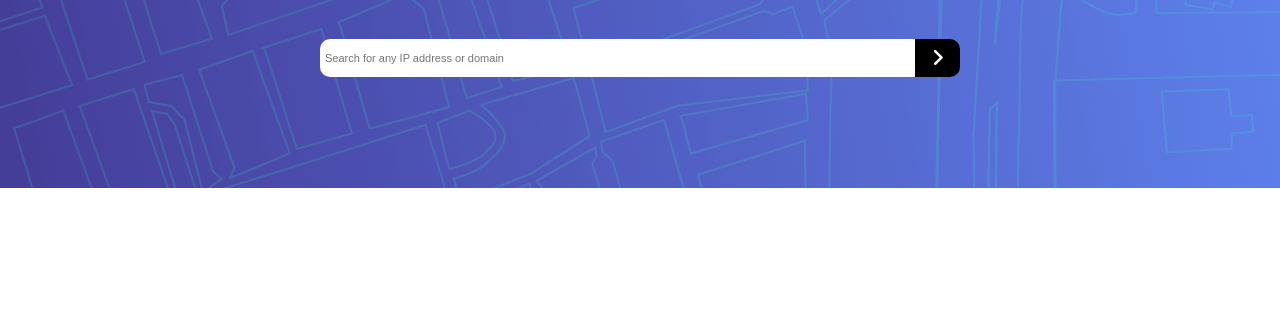
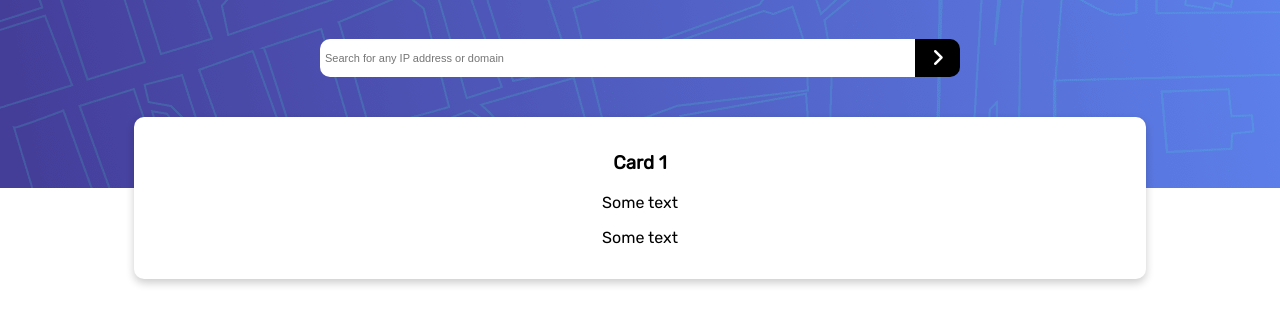
Before and after one commit to rlou88/ip-address-tracker, a plain HTML site: page index.html in a window 1280 px wide. Shown: the part 62-386 px from the top of the page. Drawn offline with Linux system fonts and the light colour scheme.

Commit message:
add: banner

```diff
--- a/index.html
+++ b/index.html
@@ -43,7 +43,7 @@
       >. Coded by <a href="#">Your Name Here</a>.
     </div> -->
 
-    <h1>IP Address Tracker</h1>
+    <h1 class="title">IP Address Tracker</h1>
 
     <div class="wrap">
       <div class="search">
@@ -58,6 +58,16 @@
       </div>
     </div>
 
+    <div class="banner">
+      <div class="banner-column">
+        <div class="card">
+          <h3>Card 1</h3>
+          <p>Some text</p>
+          <p>Some text</p>
+        </div>
+      </div>
+    </div>
+
     <script src=""></script>
     <script
       src="https://kit.fontawesome.com/91e18c41ba.js"
--- a/style.css
+++ b/style.css
@@ -4,7 +4,7 @@ body {
   font-family: Rubik, serif;
 }
 
-h1 {
+.title {
   text-align: center;
   font-weight: 700;
   color: white;
@@ -53,3 +53,22 @@ input {
   left: 50%;
   transform: translate(-50%, -50%);
 }
+
+.column {
+  /* justify-content: center; */
+  /* width: 25%; */
+  padding: 0 10px;
+}
+
+.banner-column {
+  width: 80%;
+  margin: 120px auto;
+}
+
+.card {
+  box-shadow: 0 4px 8px 0 rgba(0, 0, 0, 0.2);
+  padding: 16px;
+  text-align: center;
+  background-color: white;
+  border-radius: 10px 10px 10px 10px;
+}
```
